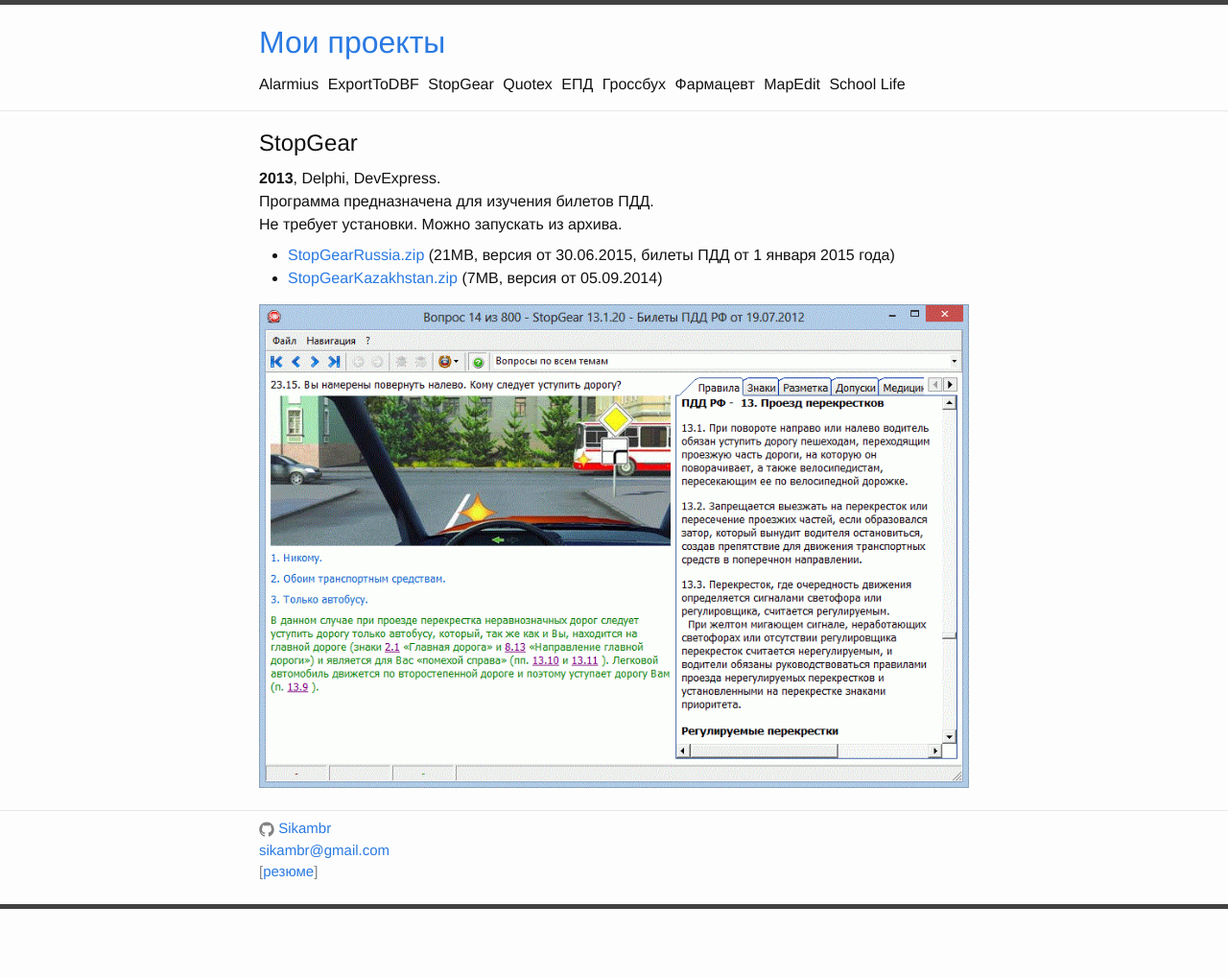
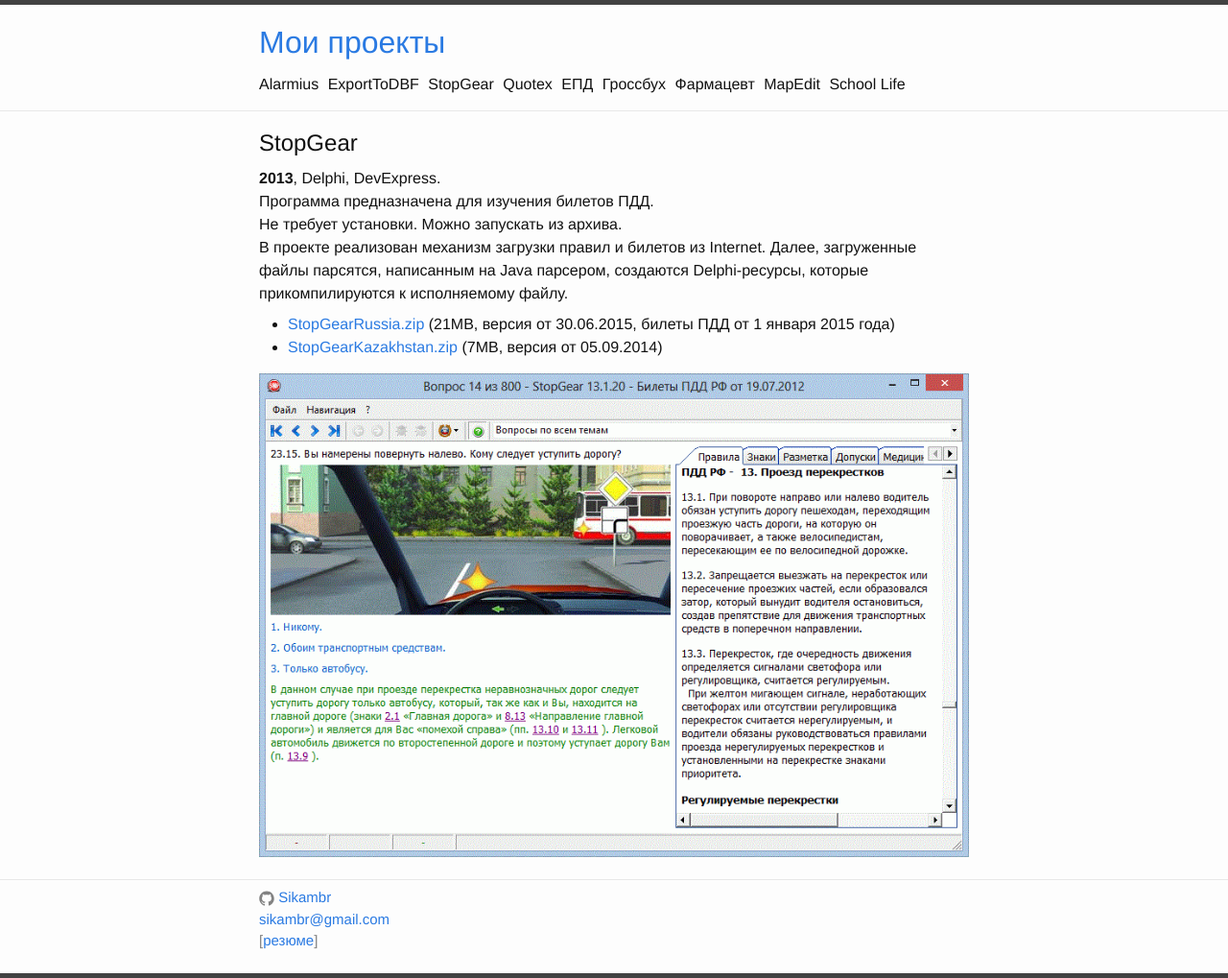
Before and after one commit to Sikambr/projects, a Jekyll site: the page built from stopgear.md, in a window 1280 px wide. Shown: the whole page at 96% size. Built offline with Jekyll 4.4.1, drawn with Linux system fonts in a browser that asks for light colours; before the commit the page ends 947 px from its top, so only the background shows below that.

Commit message:
first commit

```diff
--- a/stopgear.md
+++ b/stopgear.md
@@ -10,6 +10,8 @@ permalink: /stopgear/
 
 Не требует установки. Можно запускать из архива.
 
+В проекте реализован механизм загрузки правил и билетов из Internet. Далее, загруженные файлы парсятся, написанным на Java парсером, создаются Delphi-ресурсы, которые прикомпилируются к исполняемому файлу.
+
 * [StopGearRussia.zip](https://docs.google.com/uc?id=0B1nIE1BTDG6zUDhCTFZVVjNDaW8&export=download) (21MB, версия от 30.06.2015, билеты ПДД от 1 января 2015 года)
 * [StopGearKazakhstan.zip](https://docs.google.com/uc?id=0B1nIE1BTDG6zbWZ5XzZGekVCMVE&export=download) (7MB, версия от 05.09.2014)
 
```
Also changed, not shown: alarmius.md (+1 -0 lines), epd.md (+1 -0 lines), school.md (+2 -0 lines).
